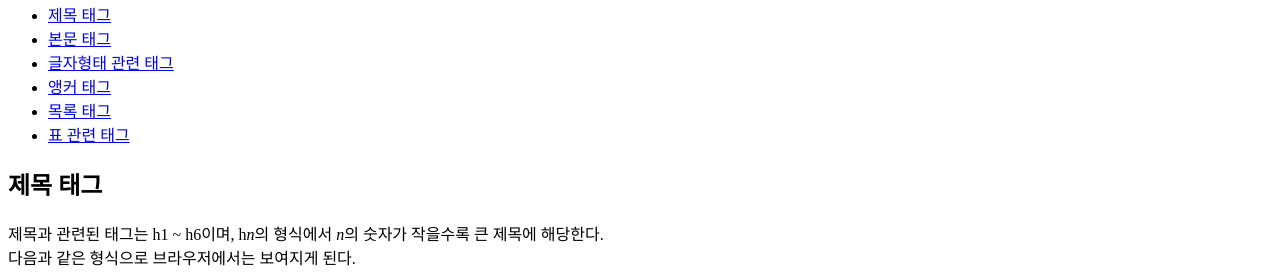
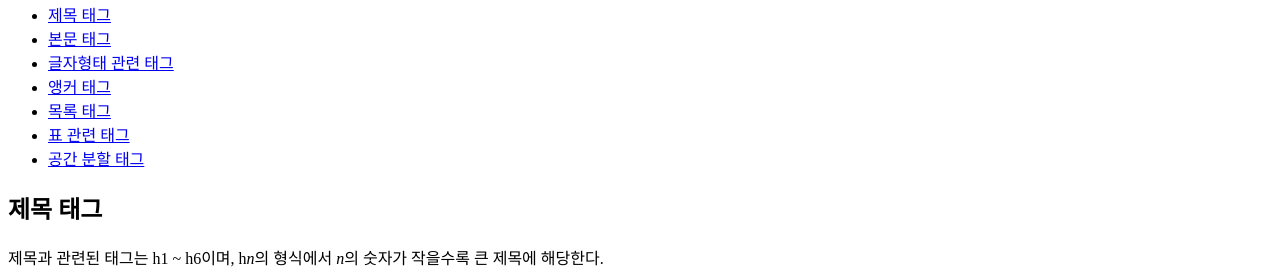
Before and after one commit to JungYeonHwi/wp-html, a plain HTML site: page index.html in a window 1280 px wide. Shown: the part 87-359 px from the top of the page. Drawn offline with Linux system fonts and the light colour scheme.

Commit message:
공간분할 태그 실습

```diff
--- a/index.html
+++ b/index.html
@@ -24,6 +24,9 @@
         </li>
         <li>
             <a href="./table.html">표 관련 태그</a>
+        </li>
+        <li>
+            <a href="./space.html">공간 분할 태그</a>
         </li>
     </ul>
 
```
